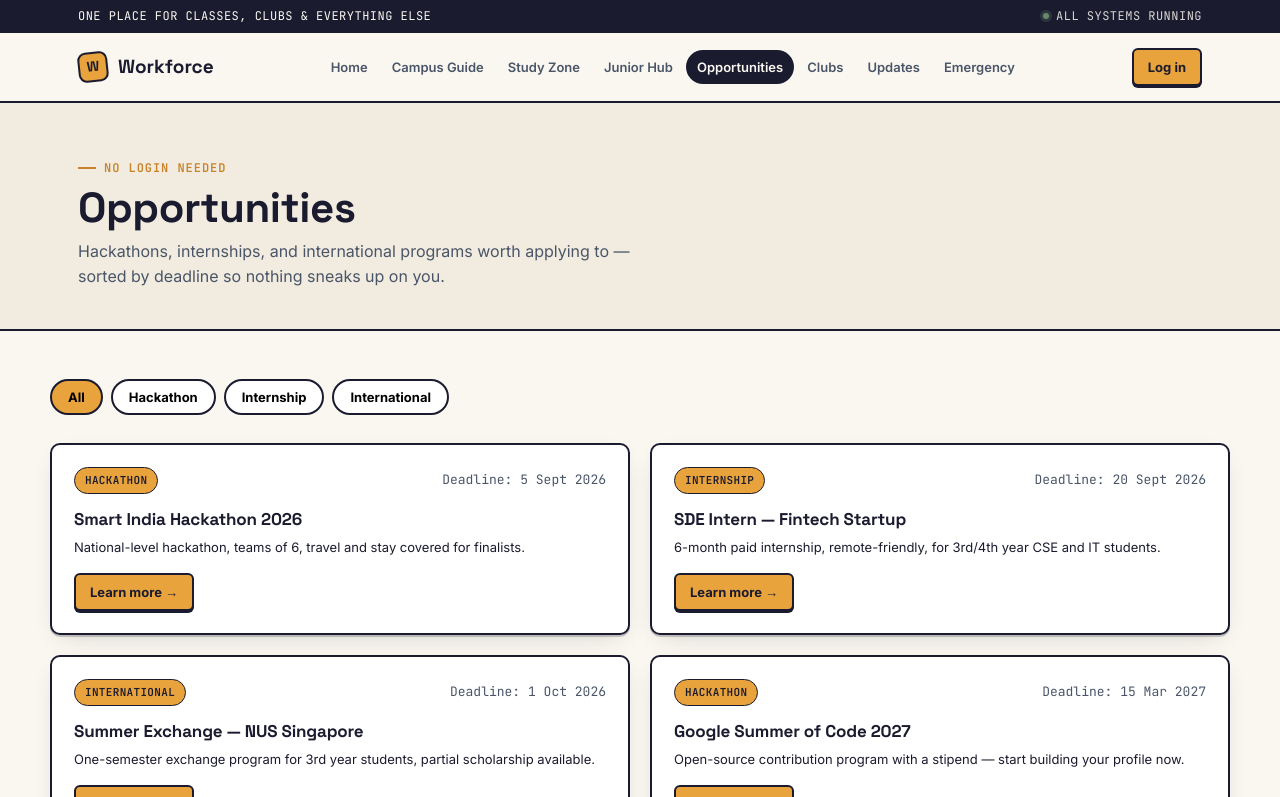
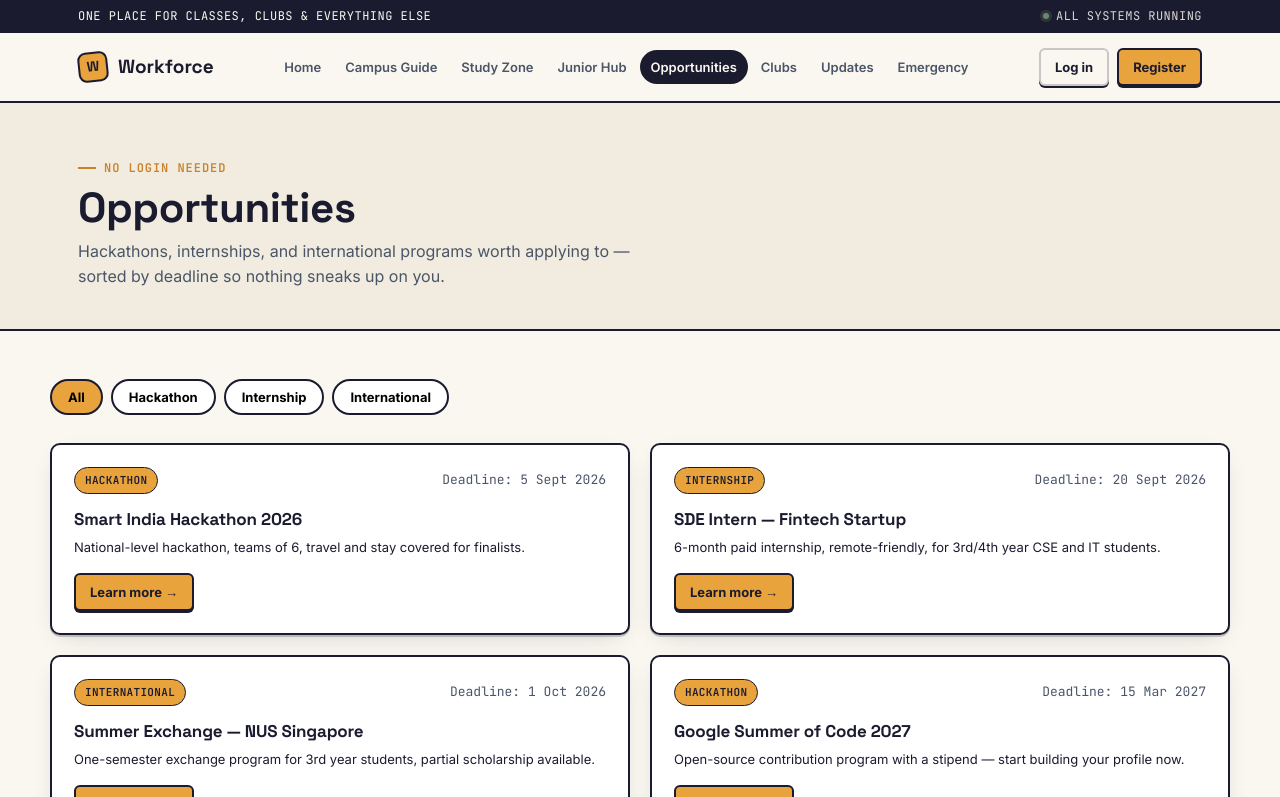
Before and after one commit to niyatisharma100307-crypto/WorkForce-fee, a React (Vite) app: page /opportunities in a window 1280 px wide. Shown: the top 797 px of the page. Built offline with nearby package versions, Linux system fonts and the light colour scheme.

Commit message:
Added a Register Button

```diff
--- a/src/components/Nav.jsx
+++ b/src/components/Nav.jsx
@@ -65,9 +65,14 @@ export default function Nav() {
                 </button>
               </>
             ) : (
-              <Link to="/login" className="btn btn-sm btn-primary">
-                Log in
-              </Link>
+              <>
+                <Link to="/login" className="btn btn-sm btn-ghost">
+                  Log in
+                </Link>
+                <Link to="/signup" className="btn btn-sm btn-primary">
+                  Register
+                </Link>
+              </>
             )}
           </div>
 
```
